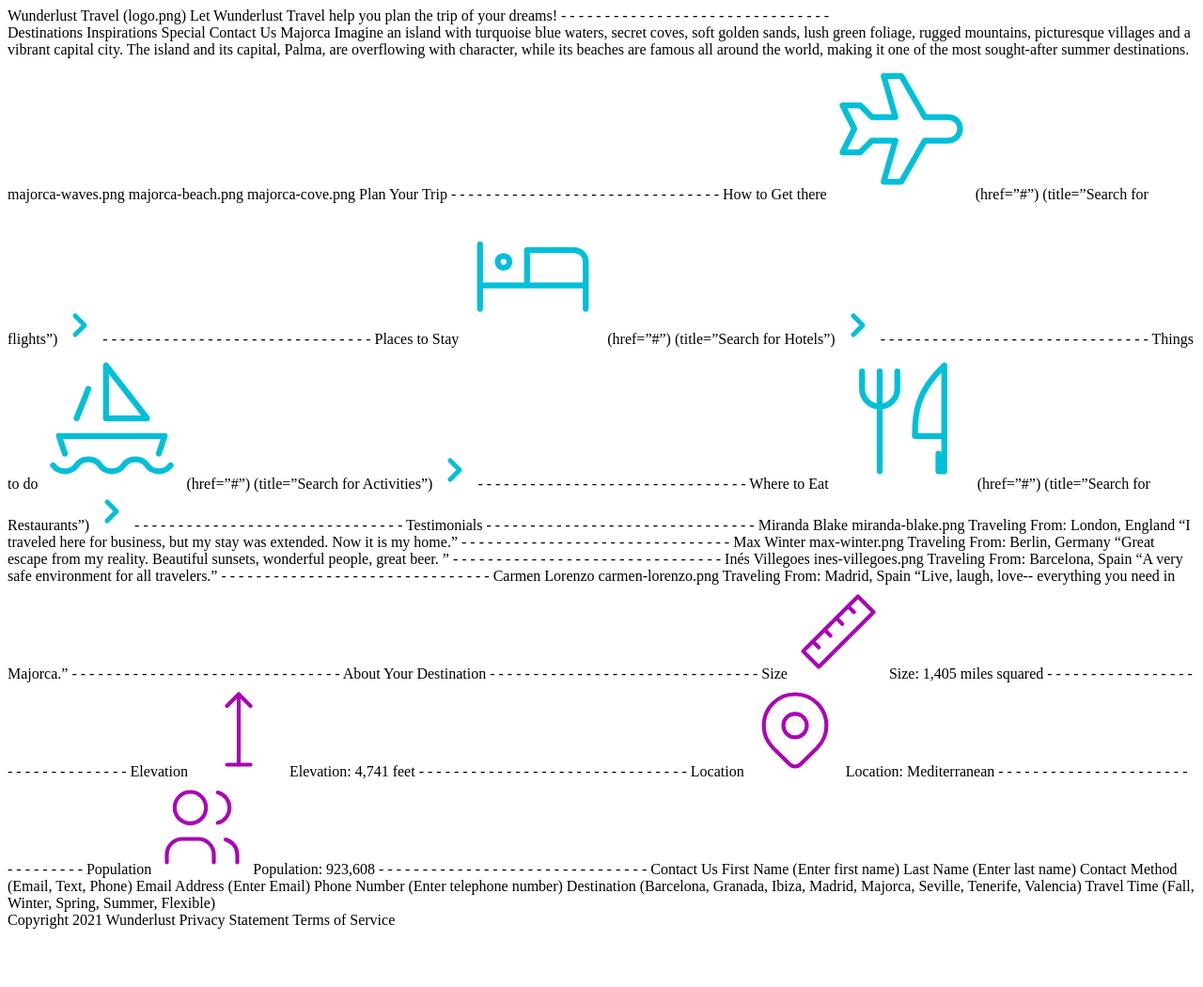
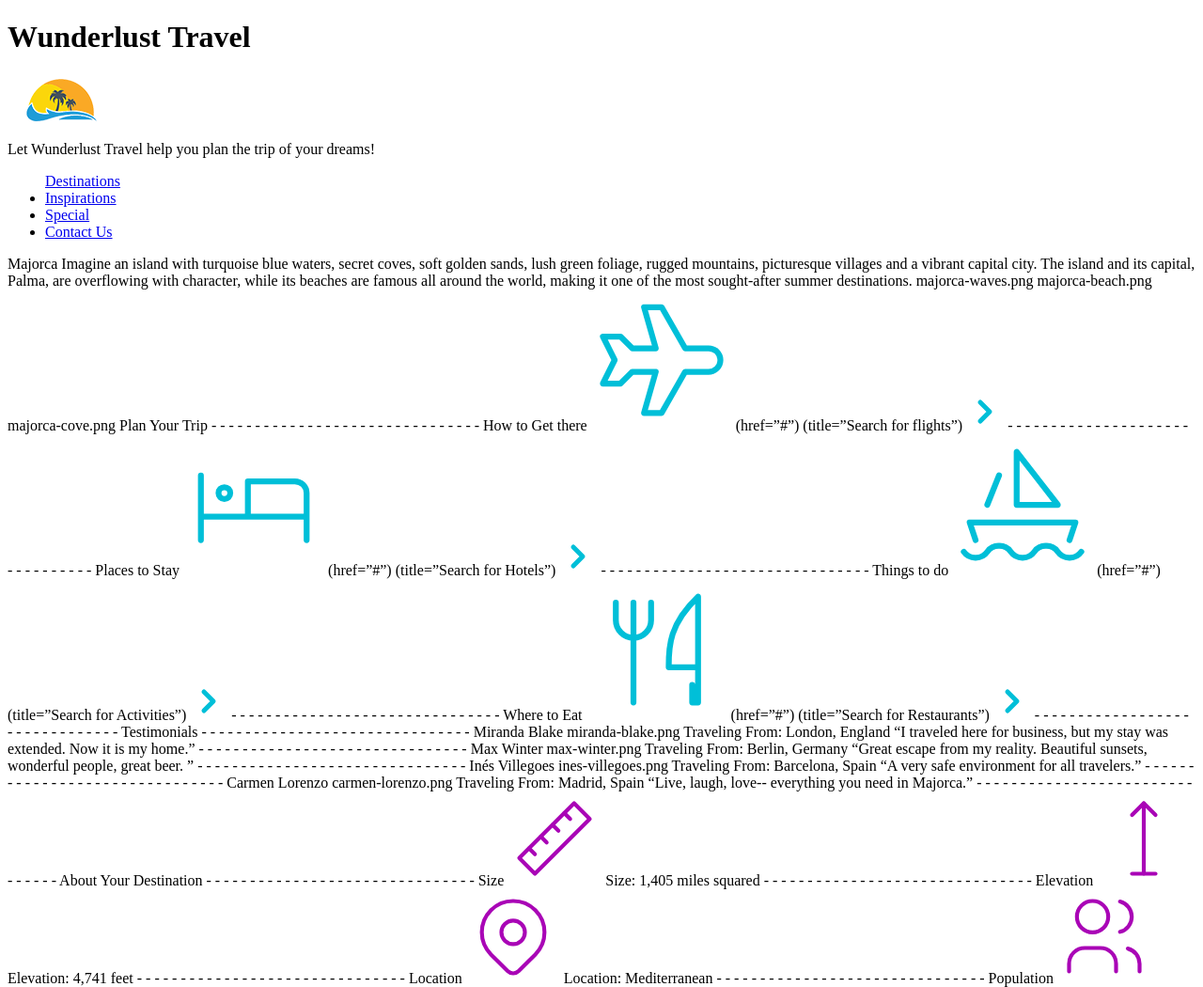
Before and after one commit to jrsmi106/wanderlust, a plain HTML site: page index.html in a window 1280 px wide. Shown: the top 1050 px of the page at 94% size. Before the commit the page ends 996 px from the top, so only its background shows below. Drawn offline with Linux system fonts and the light colour scheme.

Commit message:
Update index.html

```diff
--- a/index.html
+++ b/index.html
@@ -1,25 +1,24 @@
 <!DOCTYPE html>
-<html>
+<html lang="en">
     <head>
+        <meta charset="utf-8">
+        <meta name="Author" content="Jordan Smith">
+        <title>Wanderlust</title>
     </head>
     <body>
-
-
-
-    <header>
-
-
-    Wunderlust Travel
-    (logo.png)
-    Let Wunderlust Travel help you plan the trip of your dreams!
-
-    - - - - - - - - - - - - - - - - - - - - - - - - - - - - - - -
-    </header>
-Destinations
-Inspirations
-Special
-Contact Us
-
+        <header>
+            <h1>Wunderlust Travel</h1>
+            <img src="images/logo-S.png" alt="logo">
+            <p>Let Wunderlust Travel help you plan the trip of your dreams!</p>
+            <Nav>
+                <ul>
+                    <lu><a href="destinations">Destinations</a></lu>
+                    <li><a href="Inspirations">Inspirations</a></li>
+                    <li><a href="Special">Special</a></li>
+                    <li><a href="Contact Us">Contact Us</a></li>
+                </ul>
+            </Nav>
+        </header>
 Majorca
 Imagine an island with turquoise blue waters, secret coves, soft golden sands, lush green foliage, rugged mountains, picturesque villages and a vibrant capital city. The island and its capital, Palma, are overflowing with character, while its beaches are famous all around the world, making it one of the most sought-after summer destinations.
 
```
